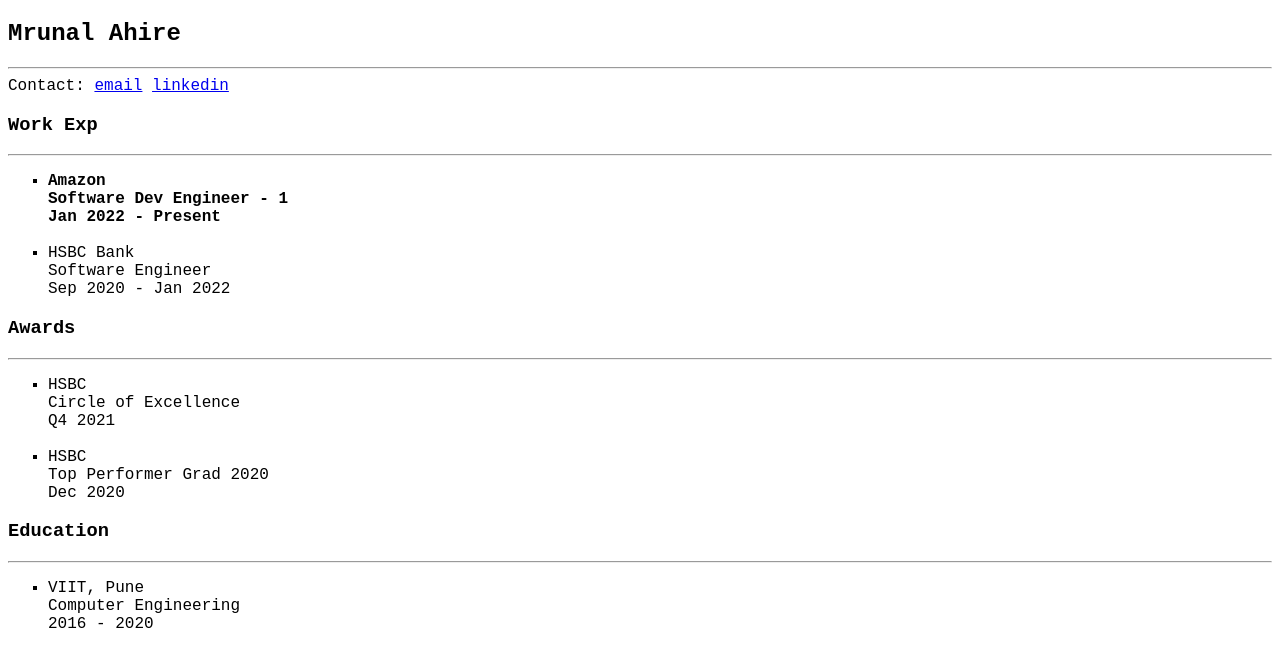
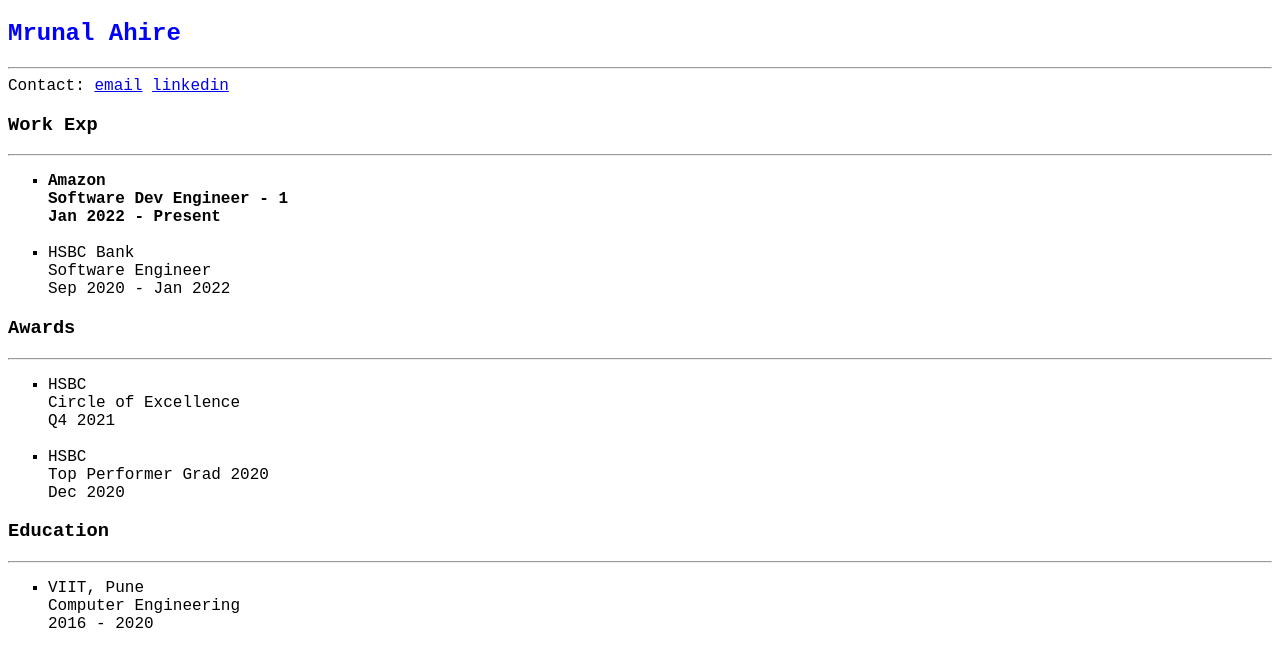
Before and after one commit to i-64/i-64.github.io, a plain HTML site: page index.html in a window 1280 px wide. Drawn offline with Linux system fonts and the light colour scheme.

Commit message:
Update index.html

```diff
--- a/index.html
+++ b/index.html
@@ -4,7 +4,7 @@
 
 <div id="container">
 
-	<h2>Mrunal Ahire</h2>
+	<h2 id="name">Mrunal Ahire</h2>
     <hr>
     <div>
     	Contact: <a href="mailto:mrunal.ahire@gmail.com">email</a>
@@ -53,6 +53,9 @@
 li {
 	list-style: square;
 }
+#name {
+	color: blue;
+}
 </style>
 
 </body>
```
